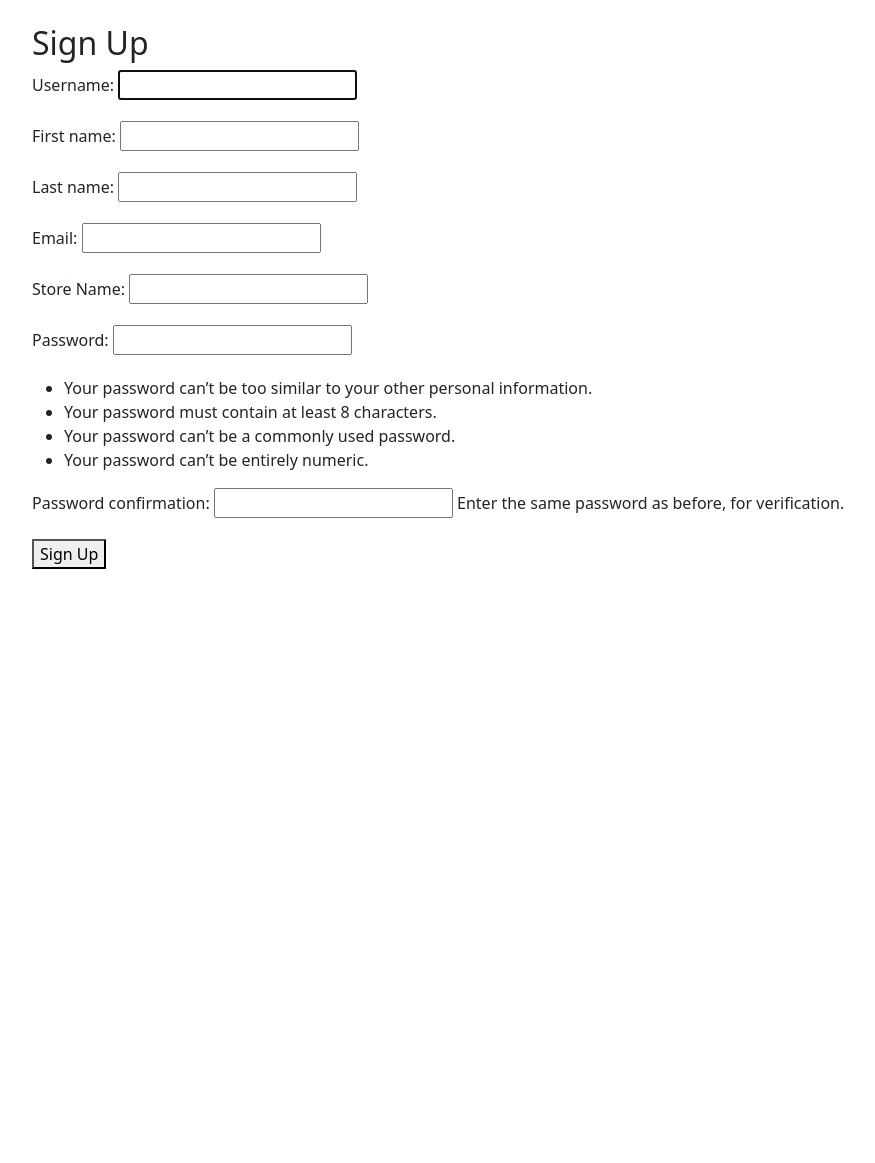
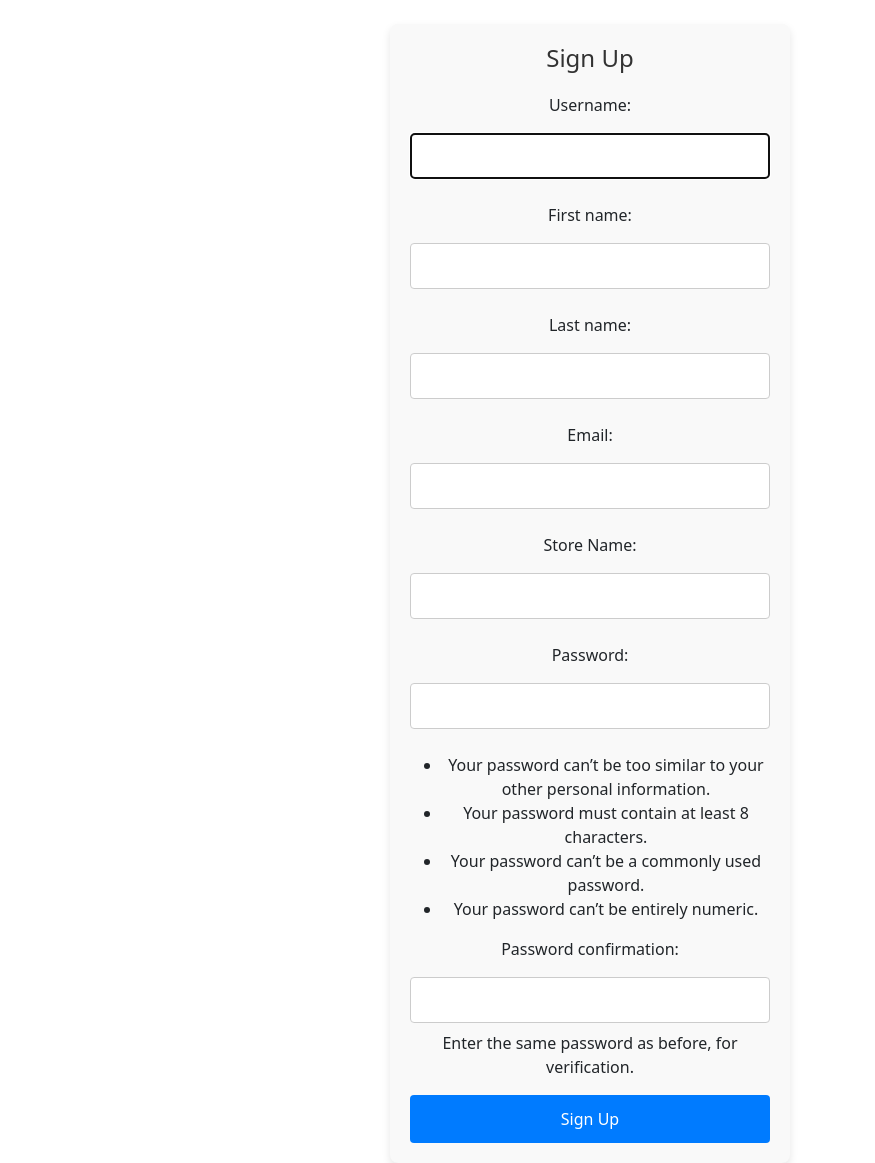
Before and after one commit to allankalema/WarehouseManagement, a Django app: page /user/signup/ in a window 1280 px wide. Shown: the part 56-1219 px from the top of the page, without its empty margins (50-925 px from the left). Before the commit the page ends 625 px from the top, so only its background shows below. Run offline with Django 5.2, Linux system fonts and the light colour scheme; some libraries are stand-ins or nearby versions.

Commit message:
signup form

```diff
--- a/templates/user/signup.html
+++ b/templates/user/signup.html
@@ -1,16 +1,61 @@
 {% extends 'user/base.html' %}
-
 {% load static %}
 
 {% block content %}
 <!-- templates/user/signup.html -->
-<h2>Sign Up</h2>
-<form method="post">
-    {% csrf_token %}
-    {{ form.as_p }}
+<div class="signup-container">
+    <h2>Sign Up</h2>
+    <form method="post" class="signup-form">
+        {% csrf_token %}
+        {{ form.as_p }}
+        <button type="submit" class="signup-button">Sign Up</button>
+    </form>
+</div>
 
-    <!-- <label for="id_storename">Store Name</label>
-    <input type="text" name="store_name" id="id_store_name"> -->
-    <button type="submit">Sign Up</button>
-</form>
+<style>
+    /* Container styling */
+    .signup-container {
+        max-width: 400px;
+        margin: 0 auto;
+        padding: 20px;
+        background: #f9f9f9;
+        border-radius: 8px;
+        box-shadow: 0 4px 8px rgba(0, 0, 0, 0.1);
+        text-align: center;
+    }
+    /* Form title */
+    .signup-container h2 {
+        font-size: 24px;
+        color: #333;
+        margin-bottom: 20px;
+    }
+    /* Form inputs */
+    .signup-form input[type="text"],
+    .signup-form input[type="password"],
+    .signup-form input[type="email"],
+    .signup-form select {
+        width: 100%;
+        padding: 10px;
+        margin: 8px 0;
+        border: 1px solid #ccc;
+        border-radius: 4px;
+        font-size: 16px;
+    }
+    /* Sign Up button styling */
+    .signup-button {
+        width: 100%;
+        padding: 12px;
+        background-color: #007bff;
+        color: #fff;
+        border: none;
+        border-radius: 4px;
+        font-size: 16px;
+        cursor: pointer;
+        transition: background-color 0.3s;
+    }
+    /* Button hover effect */
+    .signup-button:hover {
+        background-color: #0056b3;
+    }
+</style>
 {% endblock %}
```
Also changed, not shown: db.sqlite3.
